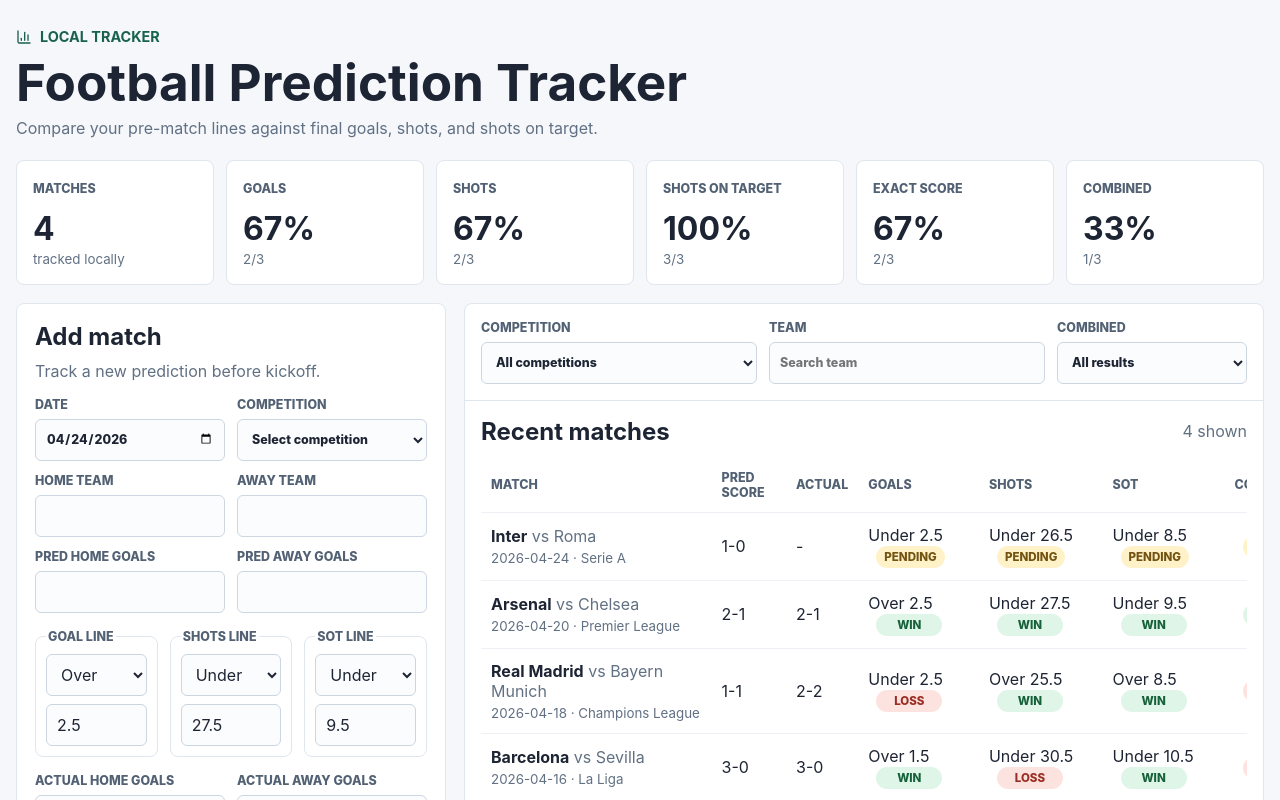
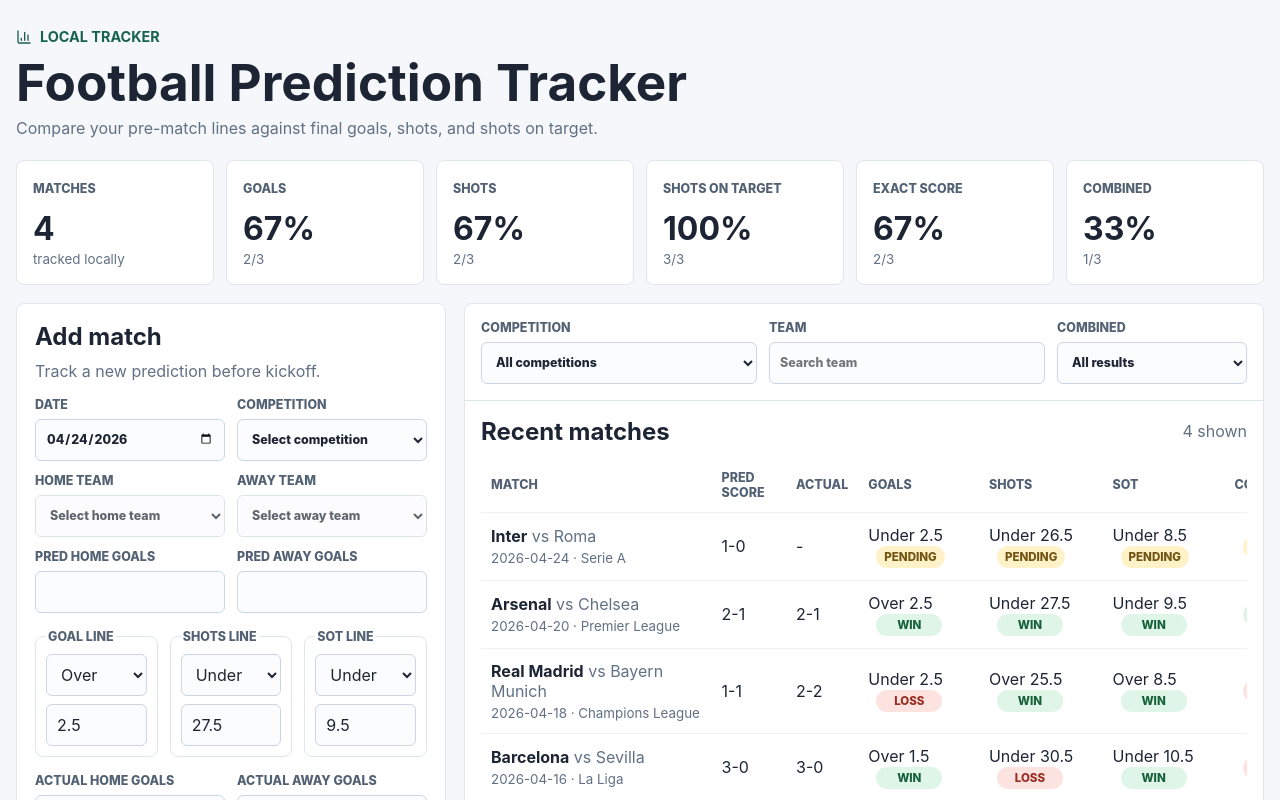
Before and after one commit to PedroCastro22/BettingTracker, a React (Vite) app: page / in a window 1280 px wide. Shown: the top 800 px of the page. Built offline with nearby package versions, Linux system fonts and the light colour scheme.

Commit message:
BT-5 Made home and away boxes selectable Closes #5

```diff
--- a/src/components/MatchForm.tsx
+++ b/src/components/MatchForm.tsx
@@ -2,6 +2,7 @@ import { FormEvent, useEffect, useState } from 'react';
 import { Save, X } from 'lucide-react';
 import type { Match, PredictionDirection } from '../types';
 import { parseLine } from '../utils/predictions';
+import { competitions, teamsByCompetition } from '../data/competition';
 
 type MatchFormProps = {
   editingMatch?: Match | null;
@@ -92,6 +93,16 @@ export function MatchForm({ editingMatch, onSave, onCancelEdit }: MatchFormProps
     setForm((current) => ({ ...current, [field]: value }));
   }
 
+  function updateCompetition(competition: string) {
+    setForm((current) => ({
+      ...current,
+      competition,
+      homeTeam: '',
+      awayTeam: '',
+    }));
+  }
+
+
   function handleSubmit(event: FormEvent) {
     event.preventDefault();
 
@@ -116,6 +127,10 @@ export function MatchForm({ editingMatch, onSave, onCancelEdit }: MatchFormProps
     setForm(emptyState);
   }
 
+  const availableTeams = form.competition
+  ? teamsByCompetition[form.competition as keyof typeof teamsByCompetition]
+  : [];
+
   return (
     <form className="match-form" onSubmit={handleSubmit}>
       <div className="form-header">
@@ -137,20 +152,36 @@ export function MatchForm({ editingMatch, onSave, onCancelEdit }: MatchFormProps
         </label>
         <label>
           Competition
-          <select required value={form.competition} onChange={(event) => update('competition', event.target.value)}>
+          <select required value={form.competition} onChange={(event) => updateCompetition(event.target.value)}>
             <option value="">Select competition</option>
-            <option value="La Liga">La Liga</option>
-            <option value="Serie A">Serie A</option>
-            <option value="Brasileirao">Brasileirao</option>
+            {competitions.map((competition) => (
+              <option key={competition} value={competition}>
+                {competition}
+              </option>
+            ))}
           </select>
         </label>
         <label>
           Home team
-          <input required value={form.homeTeam} onChange={(event) => update('homeTeam', event.target.value)} />
+          <select required value={form.homeTeam} onChange={(event) => update('homeTeam', event.target.value)} disabled={!form.competition}>
+            <option value="">Select home team</option>
+            {availableTeams.map((team) => (
+              <option key={team} value={team}>
+                {team}
+              </option>
+            ))}
+          </select>
         </label>
         <label>
           Away team
-          <input required value={form.awayTeam} onChange={(event) => update('awayTeam', event.target.value)} />
+          <select required value={form.awayTeam} onChange={(event) => update('awayTeam', event.target.value)} disabled={!form.competition}>
+            <option value="">Select away team</option>
+            {availableTeams.map((team) => (
+              <option key={team} value={team}>
+                {team}
+              </option>
+            ))}
+          </select>
         </label>
         <label>
           Pred home goals
--- /dev/null
+++ b/src/data/competition.ts
@@ -0,0 +1,70 @@
+export const teamsByCompetition = {
+    'La Liga': [
+        'Barcelona',
+        'Real Madrid',
+        'Atletico Madrid',
+        'Sevilla',
+        'Valencia',
+        'Real Sociedad',
+        'Villarreal',
+        'Athletic Bilbao',
+        'Celta Vigo',
+        'Getafe',
+        'Real Betis',
+        'Osasuna',
+        'Alaves',
+        'Levante',
+        'Rayo Vallecano',
+        'Espanyol',
+        'Mallorca',
+        'Elche',
+        'Girona',
+        'Real Oviedo'
+    ],
+    'Serie A': [
+        'Inter',
+        'Milan',
+        'Juventus',
+        'Como',
+        'Napoli',
+        'Lazio',
+        'Roma',
+        'Atalanta',
+        'Bologna',
+        'Torino',
+        'Sassuolo',
+        'Fiorentina',
+        'Udinese',
+        'Genoa',
+        'Parma',
+        'Cagliari',
+        'Cremonese',
+        'Lecce',
+        'Verona',
+        'Pisa'
+    ],
+    'Brasileirao': [
+        'Flamengo',
+        'Palmeiras',
+        'Santos',
+        'Corinthians',
+        'Grêmio',
+        'Internacional',
+        'Cruzeiro',
+        'Atlético Mineiro',
+        'Fluminense',
+        'Botafogo',
+        'Vasco da Gama',
+        'São Paulo',
+        'Bahia',
+        'Athletico Paranaense',
+        'Coritiba',
+        'Bragantino',
+        'Vitória',
+        'Mirassol',
+        'Remo',
+        'Chapecoense'
+    ]
+} as const;
+
+export const competitions = Object.keys(teamsByCompetition);
```
